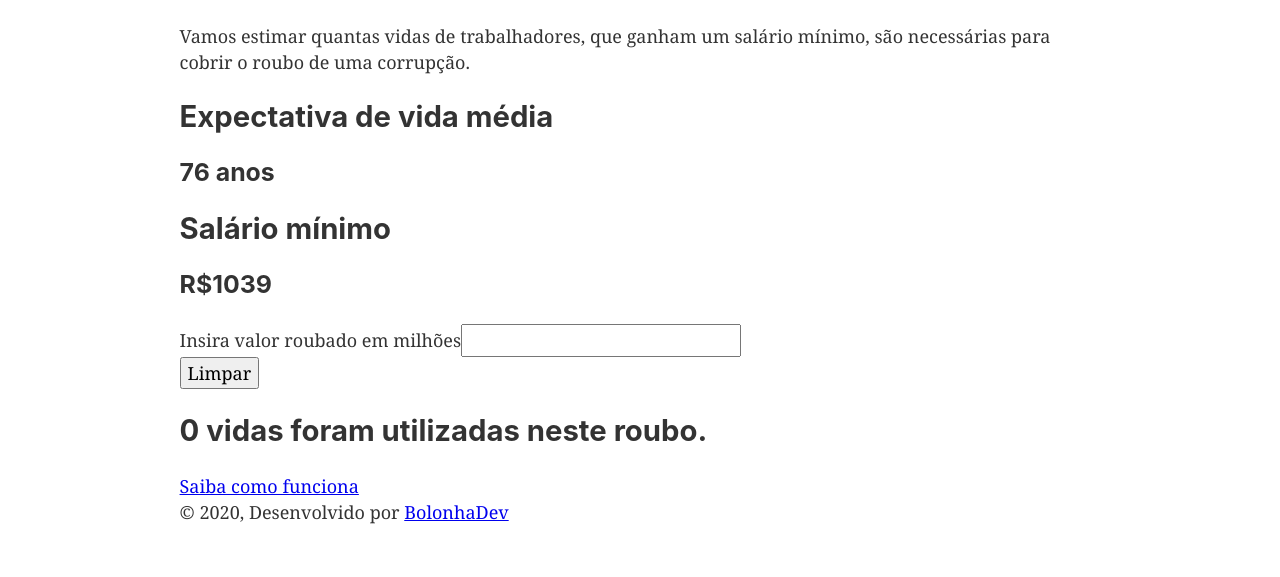
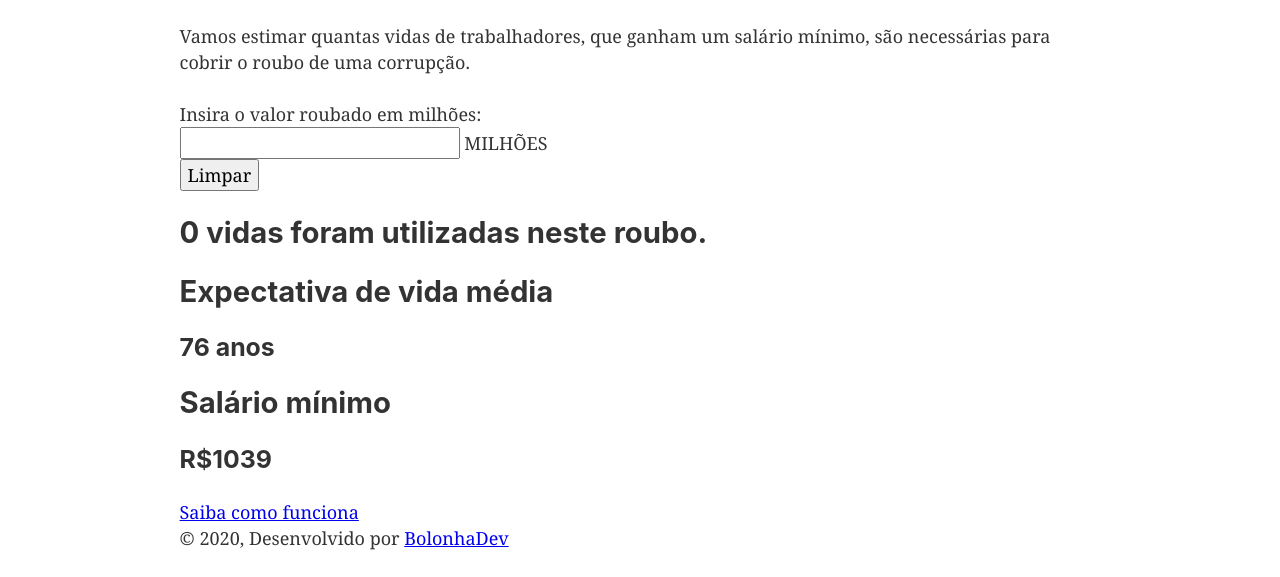
Before and after one commit to miltonbolonha/calculadora-da-morte, a Gatsby site: page / in a window 1280 px wide. Shown: the part 223-800 px from the top of the page. Built offline with nearby package versions, Linux system fonts and the light colour scheme; Gatsby itself is replaced by a stand-in of ours.

Commit message:
CM-01: Feature/layout changes

```diff
--- a/src/components/calculadora.js
+++ b/src/components/calculadora.js
@@ -23,12 +23,14 @@ const Calculadora = ({ expVida, salarioMinimo }) => {
   return(
     <>
       <form action="#">
-        <label htmlFor="number">Insira valor roubado em milhões</label>
+        <label htmlFor="number">Insira o valor roubado em milhões:</label>
+        <br />
         <input
           type="text"
           name="number"
           onChange={e=>handleMortes(e)}
         />
+        {` `}MILHÕES
         <br />
         <button onClick={e=>handleLimpar(e)}>Limpar</button>
       </form>
--- a/src/pages/index.js
+++ b/src/pages/index.js
@@ -15,11 +15,11 @@ const IndexPage = ({ data }) => {
     <p>Cada centavo roubado, é um minuto da vida de uma pessoa.</p>
     <p>Vamos estimar quantas vidas de trabalhadores, que ganham um salário mínimo,
       são necessárias para cobrir o roubo de uma corrupção.</p>
+    <Calculadora expVida={expVida} salarioMinimo={salarioMinimo} />
       <h2>Expectativa de vida média</h2>
       <h3>{expVida} anos</h3>
       <h2>Salário mínimo</h2>
       <h3>R${salarioMinimo}</h3>
-    <Calculadora expVida={expVida} salarioMinimo={salarioMinimo} />
     <Link to="/info/">Saiba como funciona</Link>
   </Layout>
 )}
```
